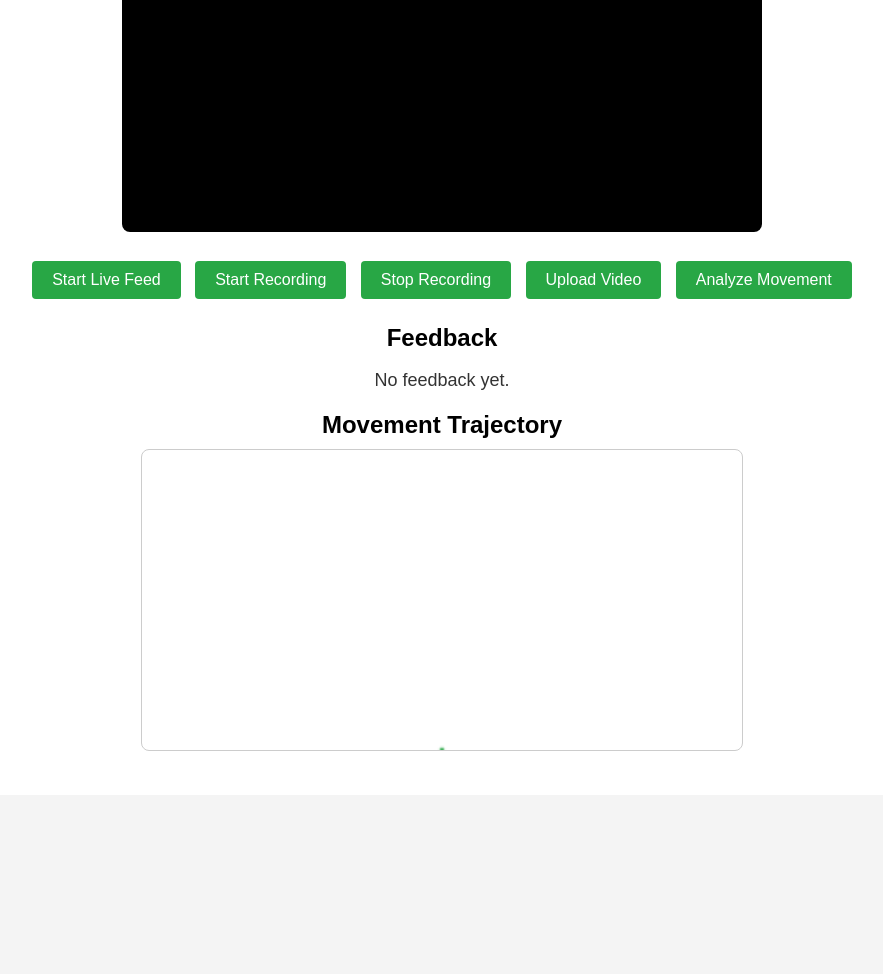
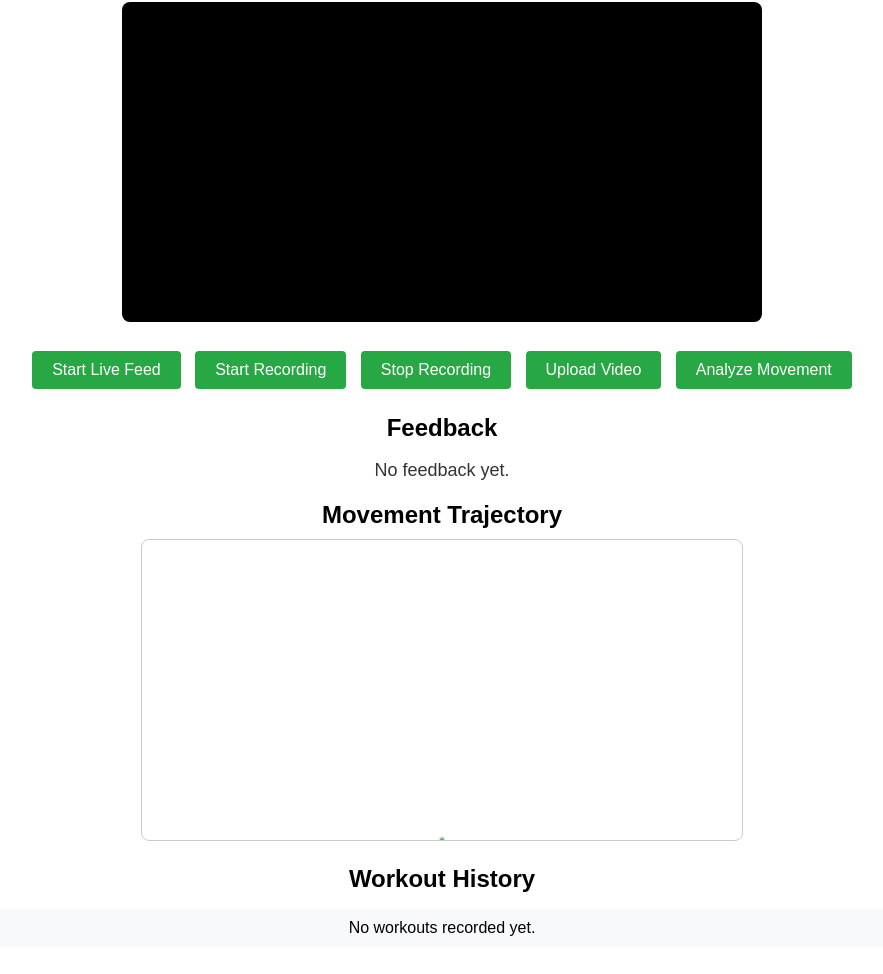
Before and after one commit to sainikithavantari/dumbell-tracker, a plain HTML site: page index.html in a window 1280 px wide. Shown: the part 96-1070 px from the top of the page, without its empty margins (198-1081 px from the left). Before the commit the page ends 891 px from the top, so only its background shows below. Drawn offline with Linux system fonts and the light colour scheme.

Commit message:
Update index.html

```diff
--- a/index.html
+++ b/index.html
@@ -3,7 +3,7 @@
 <head>
     <meta charset="UTF-8">
     <meta name="viewport" content="width=device-width, initial-scale=1.0">
-    <title>Dumbbell Movement Tracker</title>
+    <title>Advanced Dumbbell Tracker</title>
     <style>
         body {
             font-family: Arial, sans-serif;
@@ -13,7 +13,7 @@
             display: flex;
             justify-content: center;
             align-items: center;
-            height: 100vh;
+            min-height: 100vh;
         }
 
         .container {
@@ -88,11 +88,31 @@
             border: 1px solid #ccc;
             border-radius: 8px;
         }
+
+        .history {
+            margin-bottom: 20px;
+        }
+
+        .history h2 {
+            margin-bottom: 10px;
+        }
+
+        .history ul {
+            list-style-type: none;
+            padding: 0;
+        }
+
+        .history li {
+            background-color: #f8f9fa;
+            margin-bottom: 10px;
+            padding: 10px;
+            border-radius: 4px;
+        }
     </style>
 </head>
 <body>
     <div class="container">
-        <h1>Dumbbell Movement Tracker</h1>
+        <h1>Advanced Dumbbell Tracker</h1>
 
         <!-- Video Feed Section -->
         <div class="video-container">
@@ -119,10 +139,18 @@
             <h2>Movement Trajectory</h2>
             <canvas id="trajectoryPlot"></canvas>
         </div>
+
+        <!-- Workout History Section -->
+        <div class="history">
+            <h2>Workout History</h2>
+            <ul id="workoutHistory">
+                <li>No workouts recorded yet.</li>
+            </ul>
+        </div>
     </div>
 
     <script>
-        // JavaScript for Frontend Functionality
+        // JavaScript for Advanced Frontend Functionality
 
         // Video Feed
         const videoFeed = document.getElementById('videoFeed');
@@ -132,6 +160,7 @@
         const uploadVideoButton = document.getElementById('uploadVideo');
         const analyzeMovementButton = document.getElementById('analyzeMovement');
         const feedbackText = document.getElementById('feedbackText');
+        const workoutHistory = document.getElementById('workoutHistory');
 
         let mediaStream;
         let mediaRecorder;
@@ -168,6 +197,7 @@
                     a.download = 'recorded_video.webm';
                     a.click();
                     feedbackText.textContent = "Recording saved.";
+                    addWorkoutToHistory("Workout on " + new Date().toLocaleString());
                 };
 
                 mediaRecorder.start();
@@ -211,6 +241,13 @@
             }, 2000);
         });
 
+        // Add Workout to History
+        function addWorkoutToHistory(workout) {
+            const li = document.createElement('li');
+            li.textContent = workout;
+            workoutHistory.appendChild(li);
+        }
+
         // Trajectory Plot (Placeholder)
         const canvas = document.getElementById('trajectoryPlot');
         const ctx = canvas.getContext('2d');
```
